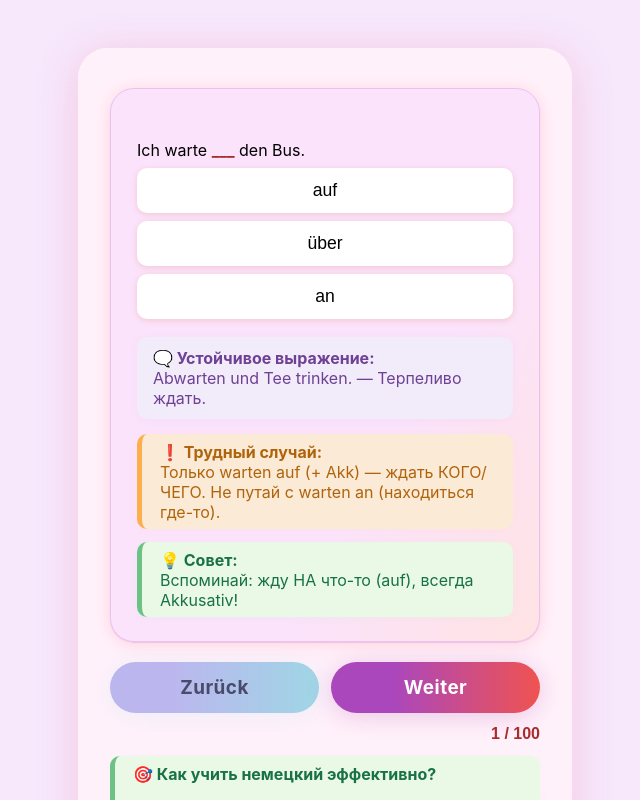
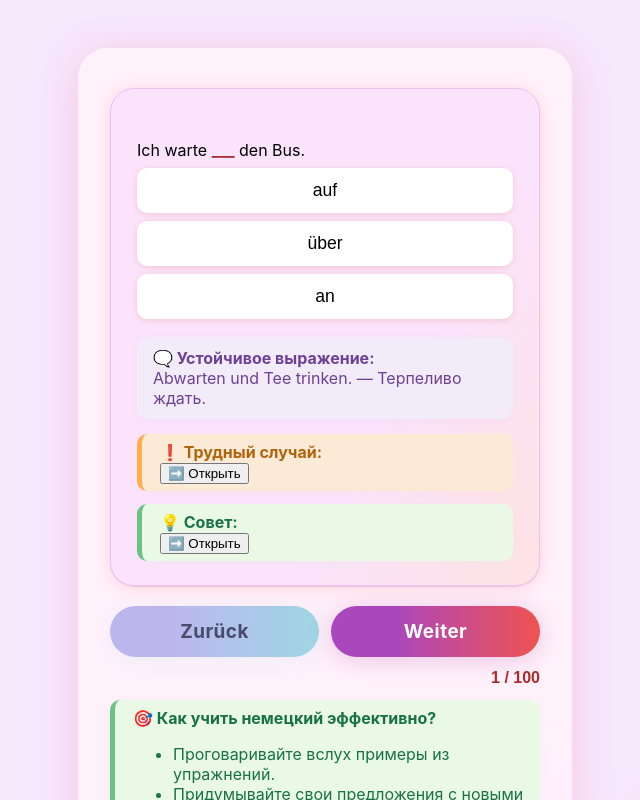
Before and after one commit to BlankDread/Deutsch-lernen, a React (Create React App) app: page / in a window 1280 px wide. Shown: the top 800 px of the page, without its empty margins (315-955 px from the left). Built offline with nearby package versions, Linux system fonts and the light colour scheme.

Commit message:
Update Card.js

```diff
--- a/src/components/Card.js
+++ b/src/components/Card.js
@@ -3,6 +3,10 @@ import React, { useState } from "react";
 export default function Card({ data }) {
   const [selected, setSelected] = useState(null);
   const [isCorrect, setIsCorrect] = useState(false);
+
+  // Состояния для показа советов и трудных случаев
+  const [showException, setShowException] = useState(false);
+  const [showTip, setShowTip] = useState(false);
 
   function handleSelect(option) {
     if (isCorrect) return;
@@ -73,19 +77,34 @@ export default function Card({ data }) {
           {data.phrase}
         </div>
       )}
-      {/* Новый блок с exception и tip */}
+
+      {/* Шторка для трудного случая */}
       {data.exception && (
         <div className="exception">
           <b>❗ Трудный случай:</b>
           <br />
-          {data.exception}
+          {!showException ? (
+            <button className="curtain-btn" onClick={() => setShowException(true)}>
+              <span role="img" aria-label="curtain">➡️ Открыть</span>
+            </button>
+          ) : (
+            <span>{data.exception}</span>
+          )}
         </div>
       )}
+
+      {/* Шторка для совета */}
       {data.tip && (
         <div className="tip">
           <b>💡 Совет:</b>
           <br />
-          {data.tip}
+          {!showTip ? (
+            <button className="curtain-btn" onClick={() => setShowTip(true)}>
+              <span role="img" aria-label="curtain">➡️ Открыть</span>
+            </button>
+          ) : (
+            <span>{data.tip}</span>
+          )}
         </div>
       )}
     </div>
```
